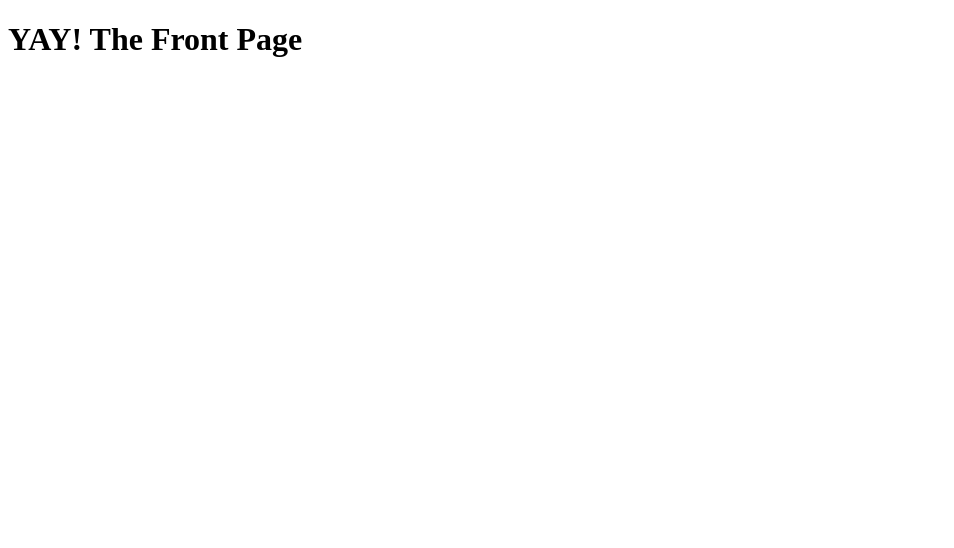
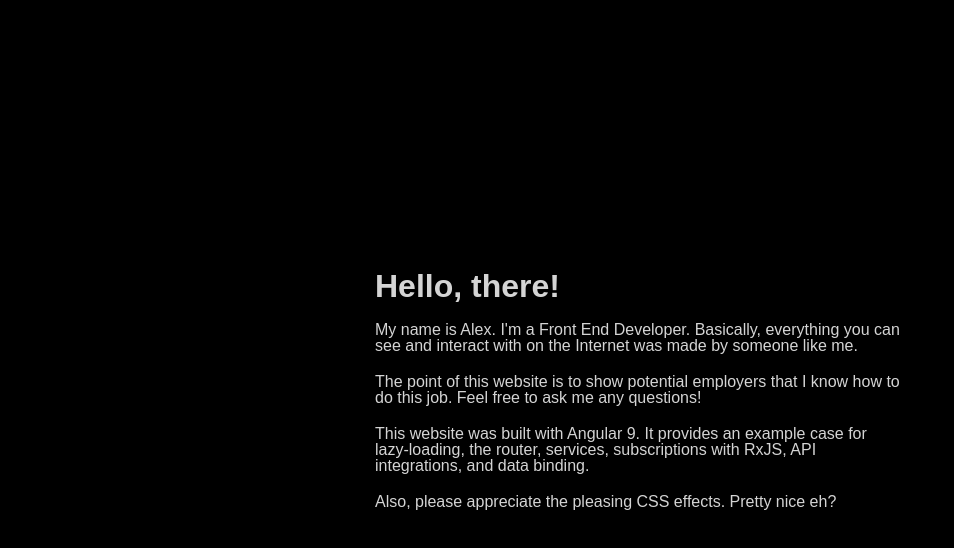
Before and after one commit to AlexGriswold/angular-project-zero, an Angular app in the folder project-zero/: page / in a window 1280 px wide. Shown: the top 548 px of the page, without its empty margins (0-954 px from the left). Built offline with nearby package versions, Linux system fonts and the light colour scheme.

Commit message:
Working on front page

```diff
--- a/project-zero/package.json
+++ b/project-zero/package.json
@@ -19,6 +19,7 @@
     "@angular/platform-browser": "~9.1.9",
     "@angular/platform-browser-dynamic": "~9.1.9",
     "@angular/router": "~9.1.9",
+    "angular-typewriter-effect": "0.0.1",
     "rxjs": "~6.5.4",
     "tslib": "^1.10.0",
     "zone.js": "~0.10.2"
--- a/project-zero/src/app/app.component.css
+++ b/project-zero/src/app/app.component.css
@@ -0,0 +1,4 @@
+div {
+    background-color: #000000;
+    height: 100vh;
+}
--- a/project-zero/src/app/app.component.html
+++ b/project-zero/src/app/app.component.html
@@ -1 +1,3 @@
-<router-outlet></router-outlet>
+<div>
+    <router-outlet></router-outlet>
+</div>
--- a/project-zero/src/app/modules/front-page/front-page.page.html
+++ b/project-zero/src/app/modules/front-page/front-page.page.html
@@ -1 +1,7 @@
-<h1>YAY! The Front Page</h1>
+<div class="app-front-page__main-container">
+    <h1>Hello, there!</h1>
+    <p>My name is Alex. I'm a Front End Developer. Basically, everything you can see and interact with on the Internet was made by someone like me.</p>
+    <p>The point of this website is to show potential employers that I know how to do this job. Feel free to ask me any questions!</p>
+    <p>This website was built with Angular 9. It provides an example case for lazy-loading, the router, services, subscriptions with RxJS, API integrations, and data binding.</p>
+    <p>Also, please appreciate the pleasing CSS effects. Pretty nice eh?</p>
+</div>
--- a/project-zero/src/app/modules/front-page/front-page.page.scss
+++ b/project-zero/src/app/modules/front-page/front-page.page.scss
@@ -0,0 +1,21 @@
+
+
+h1, p {
+    margin: 0;
+    color: #d4d4d4;
+    font-family: sans-serif;
+    line-height: 1;
+}
+
+p {
+    max-width: 530px;
+    margin: 20px 0;
+}
+
+.app-front-page__main-container {
+    padding: 20px;
+    position: absolute;
+    top: 50%;
+    left: 50%;
+    transform: translate(-50%, -50%);
+}
--- a/project-zero/src/styles.css
+++ b/project-zero/src/styles.css
@@ -1 +1,5 @@
 /* You can add global styles to this file, and also import other style files */
+html, body {
+    margin: 0;
+    padding: 0;
+}
```
Also changed, not shown: project-zero/src/app/shared/nav/nav.component.ts (added, +14 -0 lines), project-zero/src/app/shared/header/header.component.ts (deleted), project-zero/src/app/shared/nav/nav.component.html (added), project-zero/src/app/shared/nav/nav.component.scss (added), 1 other file (tests, documents, lock files or other folders).
